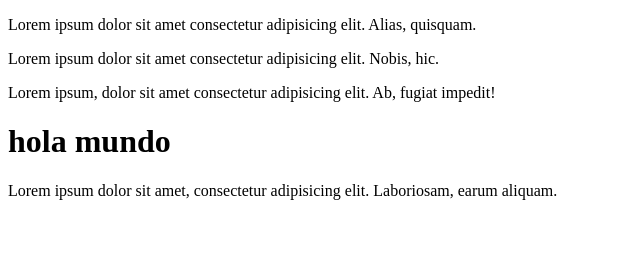
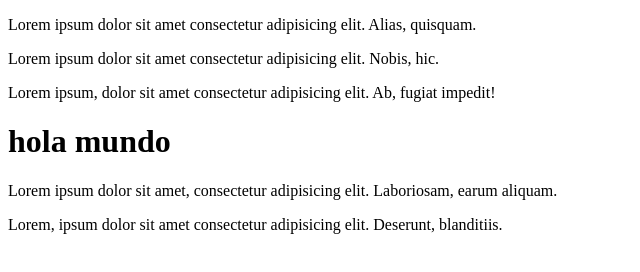
Before and after one commit to MariannaPS/marianna-sosa, a plain HTML site: page index.html in a window 1280 px wide. Shown: the whole page, without its empty margins (0-640 px from the left). Drawn offline with Linux system fonts and the light colour scheme.

Commit message:
marianna tiene otro parrafo

```diff
--- a/index.html
+++ b/index.html
@@ -12,5 +12,6 @@
     <p>Lorem ipsum, dolor sit amet consectetur adipisicing elit. Ab, fugiat impedit!</p>
     <h1>hola mundo</h1>
     <p>Lorem ipsum dolor sit amet, consectetur adipisicing elit. Laboriosam, earum aliquam.</p>
+<p>Lorem, ipsum dolor sit amet consectetur adipisicing elit. Deserunt, blanditiis.</p>
 </body>
 </html>
```
